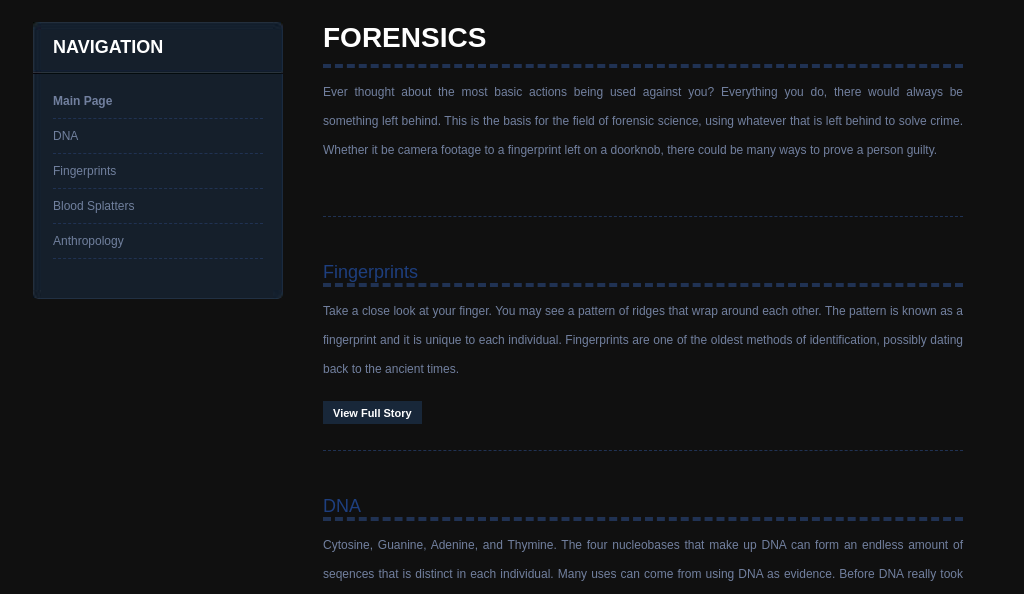
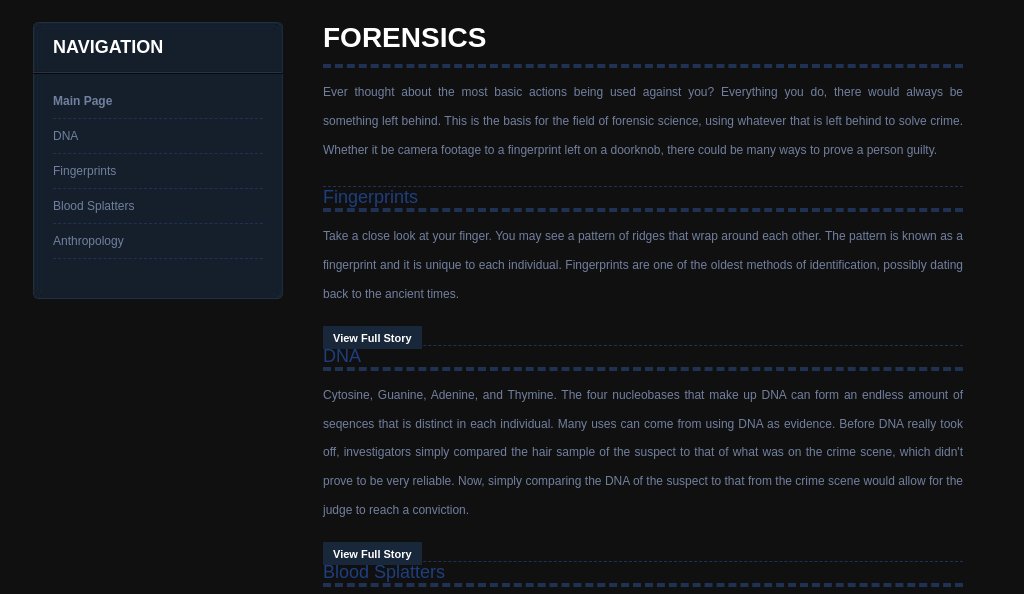
Before and after one commit to someone1230/English-ISP, a plain HTML site: page index.html in a window 1280 px wide. Shown: the part 178-772 px from the top of the page, without its empty margins (127-1151 px from the left). Drawn offline with Linux system fonts and the light colour scheme.

Commit message:
Update style.css

```diff
--- a/style.css
+++ b/style.css
@@ -244,8 +244,6 @@ hr {
 /* Post */
 
 .post {
-	margin-bottom: 45px;
-	padding-bottom: 30px;
 	border-bottom: #203253 dashed 1px;
 }
 
```
